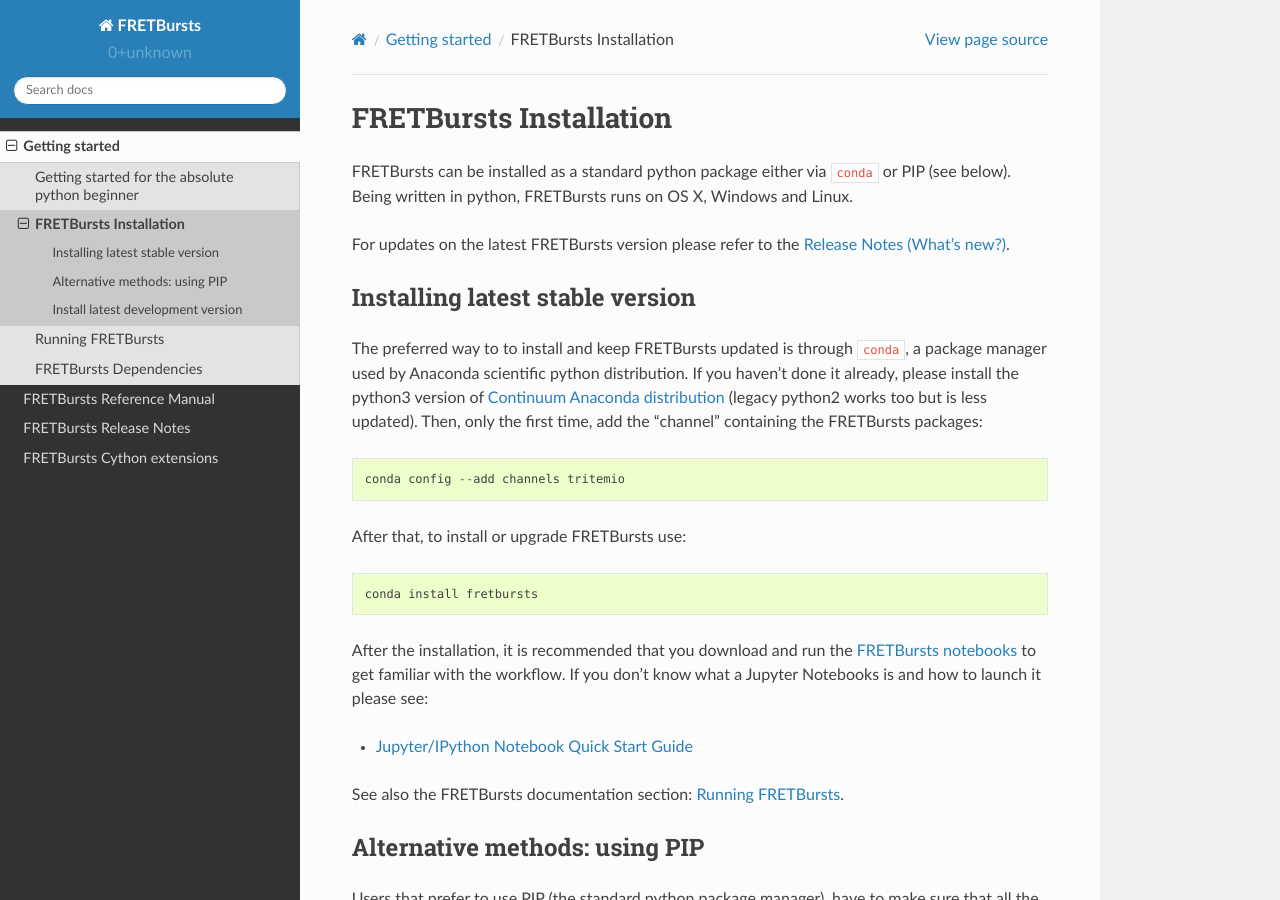
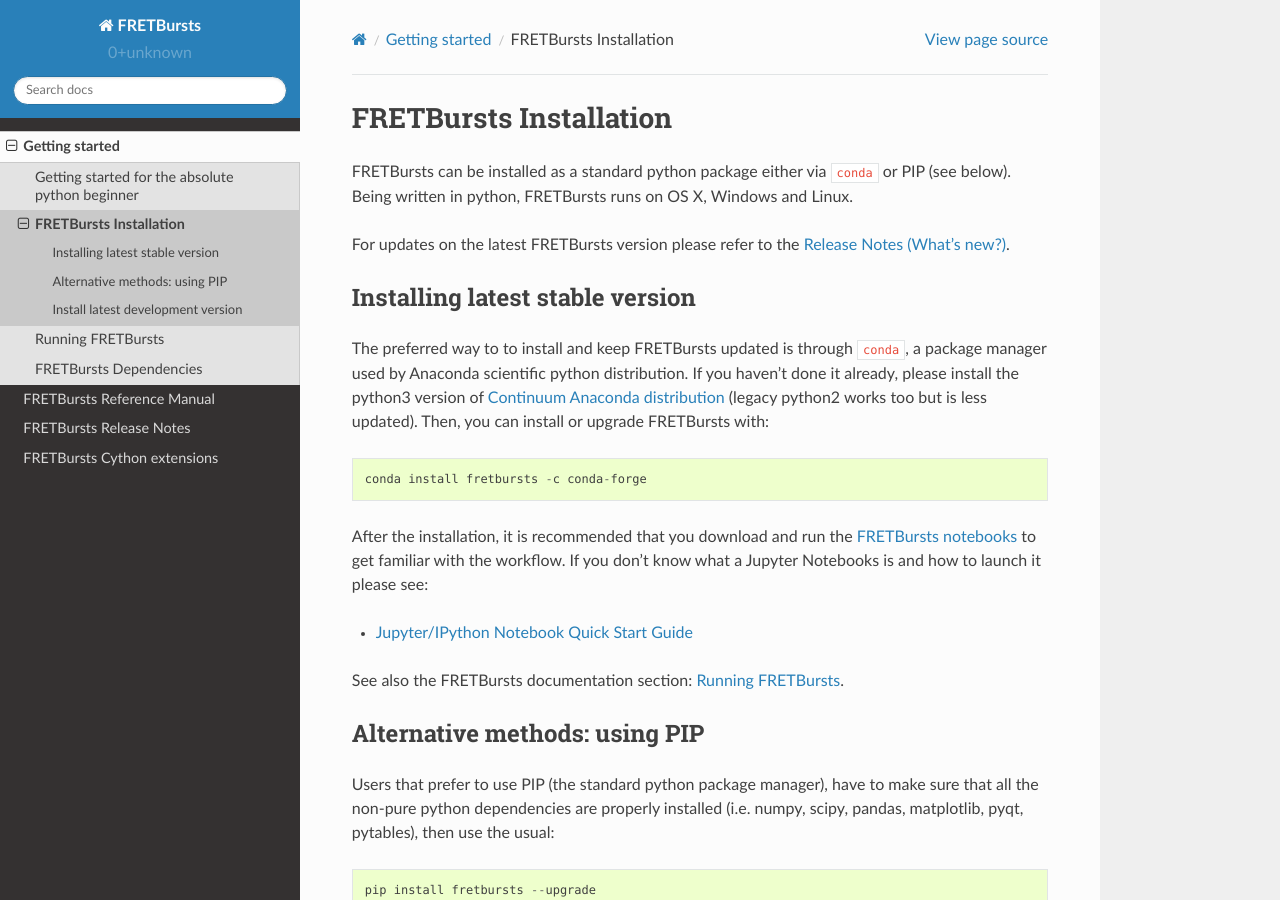
Before and after one commit to tritemio/FRETBursts, a Sphinx documentation site: the page built from docs/source/installation.rst, in a window 1280 px wide and 900 px high. Built offline with Sphinx 7.4.7 and the Read the Docs theme 2.0.0, drawn with Linux system fonts in a browser that asks for light colours; the version number could not be read and is left out.

Commit message:
DOC: update install instruction to use conda-forge

```diff
--- a/docs/source/absolute_beginner.rst
+++ b/docs/source/absolute_beginner.rst
@@ -25,8 +25,7 @@
 type the following commands in a terminal
 (i.e. ``cmd`` on Windows or ``Terminal`` on OSX)::
 
-    conda config --add channels tritemio
-    conda install fretbursts
+    conda install fretbursts -c conda-forge
 
 The installation should take a few seconds.
 If you notice any error please report it by opening a new issue on the
--- a/docs/source/installation.rst
+++ b/docs/source/installation.rst
@@ -20,14 +20,9 @@
 If you haven't done it already, please install the python3 version of
 `Continuum Anaconda distribution <https://www.continuum.io/downloads>`__
 (legacy python2 works too but is less updated).
-Then, only the first time, add the "channel" containing the FRETBursts
-packages::
+Then, you can install or upgrade FRETBursts with::
 
-    conda config --add channels tritemio
-
-After that, to install or upgrade FRETBursts use::
-
-    conda install fretbursts
+    conda install fretbursts -c conda-forge
 
 After the installation, it is recommended that you download and run the
 `FRETBursts notebooks <https://github.com/tritemio/FRETBursts_notebooks/archive/master.zip>`__
```
